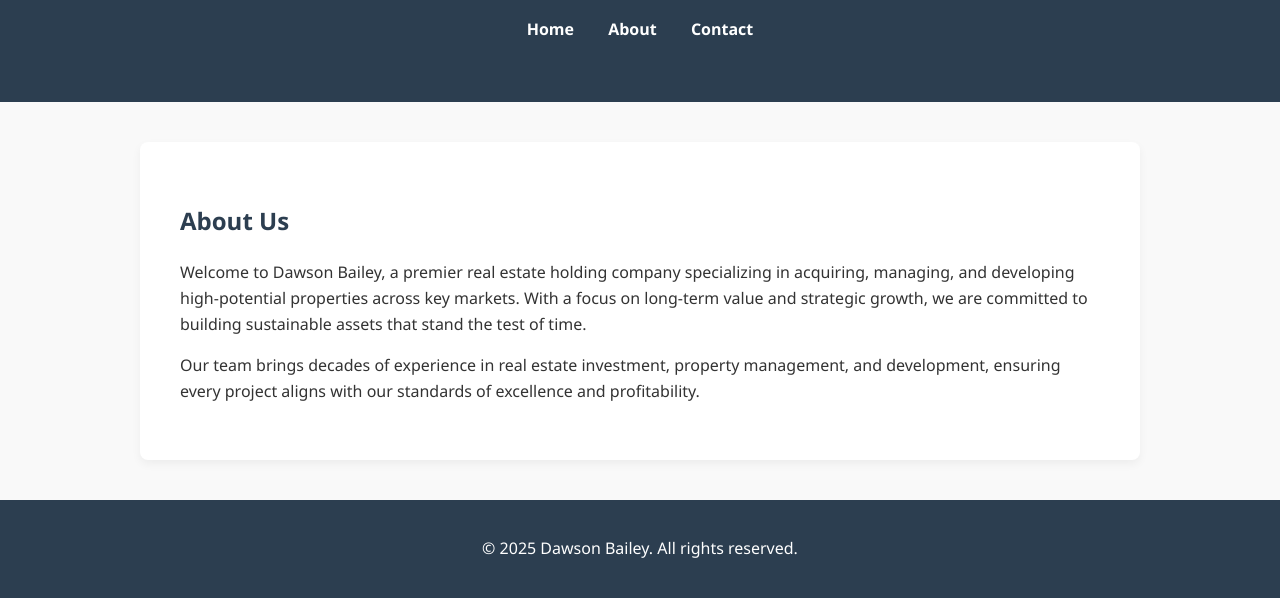
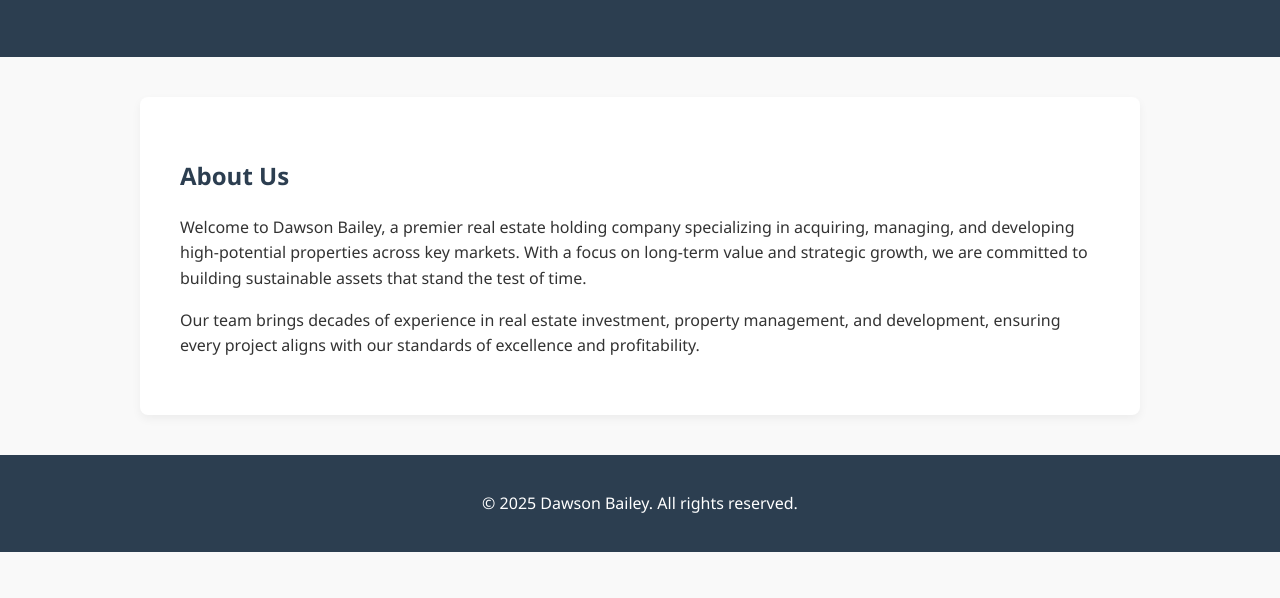
Before and after one commit to TheSeagis/DawsonBailey, a plain HTML site: page index.html in a window 1280 px wide. Shown: the part 291-889 px from the top of the page. After the commit the page ends 843 px from the top, so only its background shows below. Drawn offline with Linux system fonts and the light colour scheme.

Commit message:
Update index.html navbar

```diff
--- a/index.html
+++ b/index.html
@@ -76,11 +76,6 @@ header {
       <p style="margin: 0; font-size: 1.2em;">Dawson Bailey Real Estate Holding Company</p>
     </div>
   </div>
-  <nav style="margin-top: 20px;">
-    <a href="#">Home</a>
-    <a href="#about">About</a>
-    <a href="#">Contact</a>
-  </nav>
 </header>
 
   <div class="container" id="about">
```
